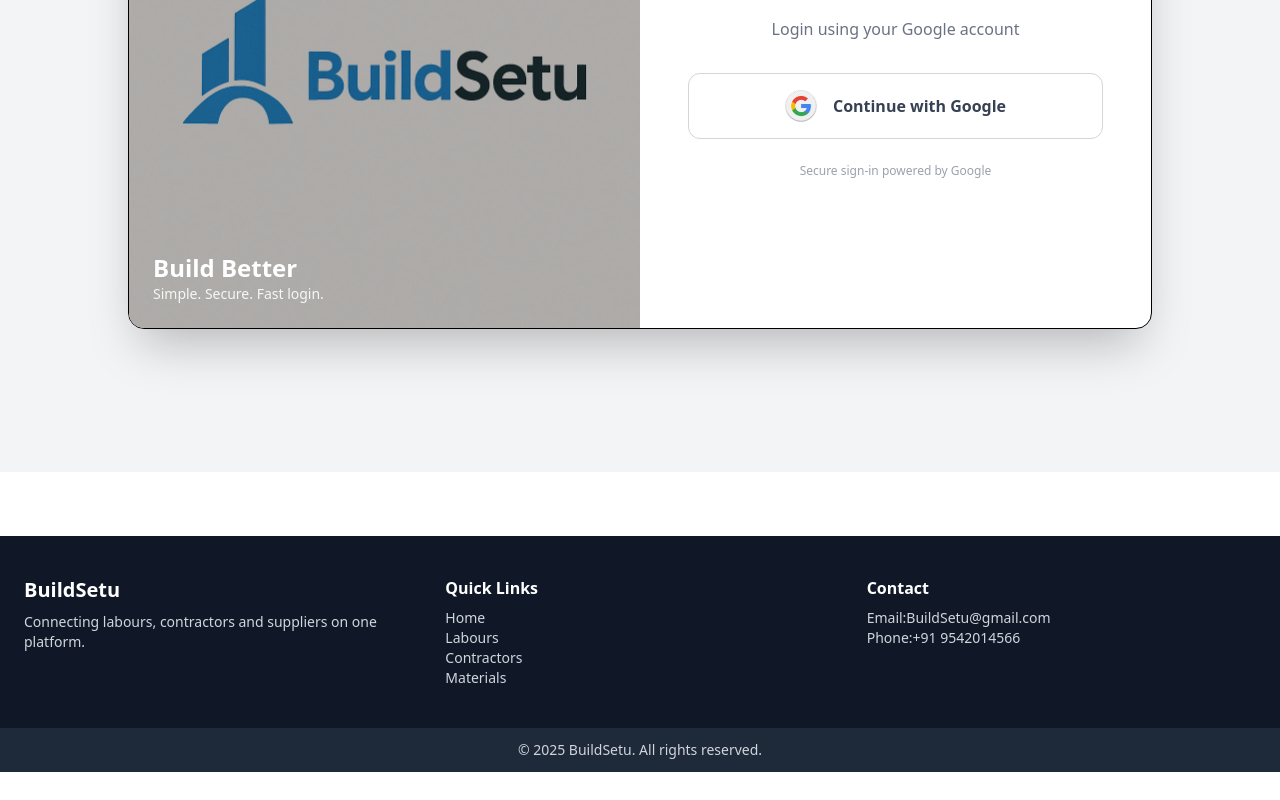
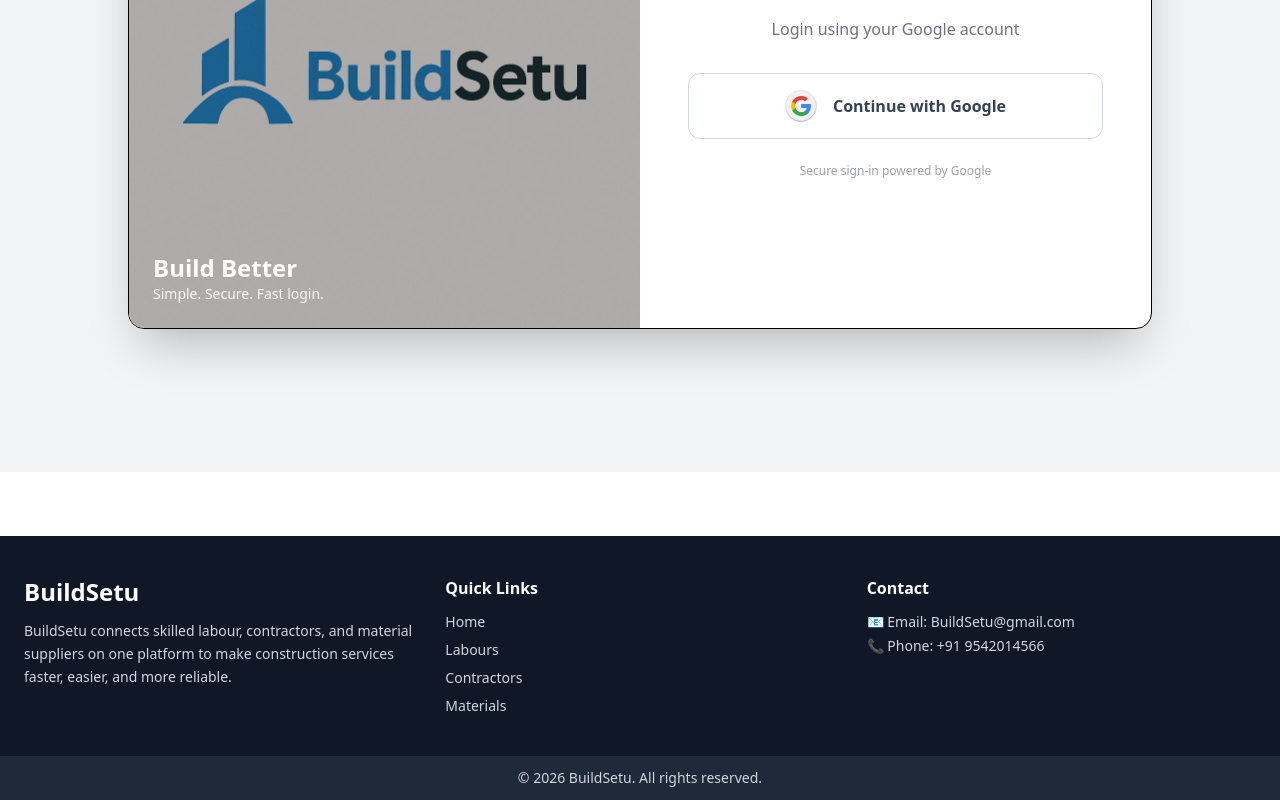
Before and after one commit to v-i-j-ay/BuildSetu-frontend, a React (Vite) app: page /login in a window 1280 px wide. Shown: the part 408-1208 px from the top of the page. Before the commit the page ends 1180 px from the top, so only its background shows below. Built offline with nearby package versions, Linux system fonts and the light colour scheme; no server answers.

Commit message:
update footer

```diff
--- a/src/components/Footer.jsx
+++ b/src/components/Footer.jsx
@@ -1,37 +1,70 @@
+
 import { Link } from "react-router-dom";
+
 const Footer = () => {
+  const year = new Date().getFullYear();
+
   return (
     <footer className="bg-gray-900 text-gray-300 mt-16">
+
       <div className="max-w-7xl mx-auto px-6 py-10 grid md:grid-cols-3 gap-8">
 
+        {/* Logo & Description */}
         <div>
-          <h2 className="text-xl font-bold text-white">BuildSetu</h2>
-          <p className="mt-2 text-sm">
-            Connecting labours, contractors and suppliers on one platform.
+          <h2 className="text-2xl font-bold text-white">BuildSetu</h2>
+          <p className="mt-3 text-sm leading-relaxed">
+            BuildSetu connects skilled labour, contractors, and material
+            suppliers on one platform to make construction services
+            faster, easier, and more reliable.
           </p>
         </div>
 
+        {/* Quick Links */}
         <div>
-          <h3 className="font-semibold text-white mb-2">Quick Links</h3>
+          <h3 className="font-semibold text-white mb-3">Quick Links</h3>
           <ul className="space-y-2 text-sm">
-           <Link to="/" ><li>Home</li></Link>
-            <Link to="labours" ><li>Labours</li></Link>
-            <Link to="contractors" ><li>Contractors</li></Link>
-            <Link to="suppliers" ><li>Materials</li></Link>
+
+            <li>
+              <Link to="/" className="hover:text-white transition">
+                Home
+              </Link>
+            </li>
+
+            <li>
+              <Link to="/labours" className="hover:text-white transition">
+                Labours
+              </Link>
+            </li>
+
+            <li>
+              <Link to="/contractors" className="hover:text-white transition">
+                Contractors
+              </Link>
+            </li>
+
+            <li>
+              <Link to="/suppliers" className="hover:text-white transition">
+                Materials
+              </Link>
+            </li>
+
           </ul>
         </div>
 
+        {/* Contact */}
         <div>
-          <h3 className="font-semibold text-white mb-2">Contact</h3>
-          <p className="text-sm">Email:BuildSetu@gmail.com</p>
-          <p className="text-sm">Phone:+91 9542014566</p>
+          <h3 className="font-semibold text-white mb-3">Contact</h3>
+          <p className="text-sm">📧 Email: BuildSetu@gmail.com</p>
+          <p className="text-sm mt-1">📞 Phone: +91 9542014566</p>
         </div>
 
       </div>
 
+      {/* Bottom */}
       <div className="text-center text-sm bg-gray-800 py-3">
-        © 2025 BuildSetu. All rights reserved.
+        © {year} BuildSetu. All rights reserved.
       </div>
+
     </footer>
   );
 };
```
